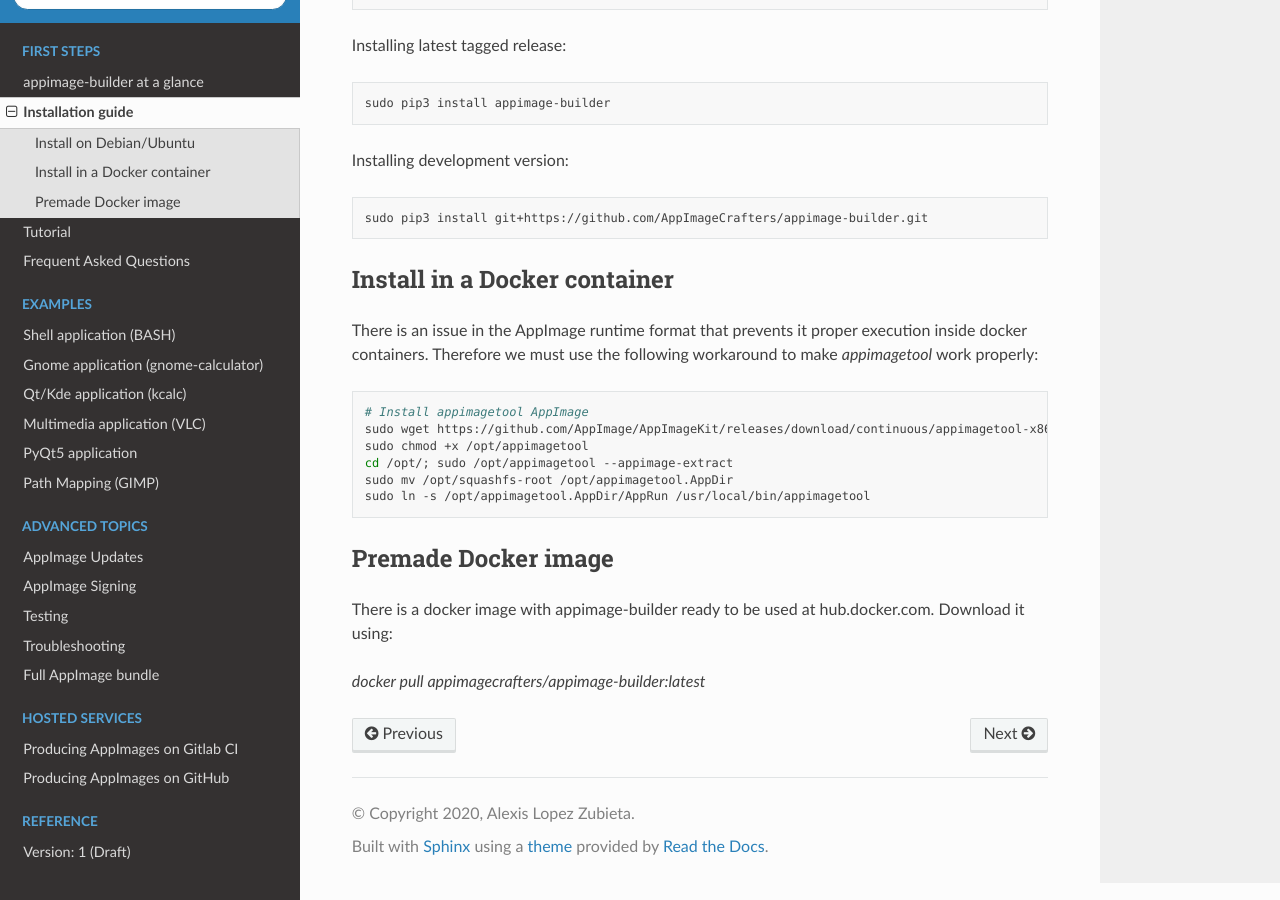
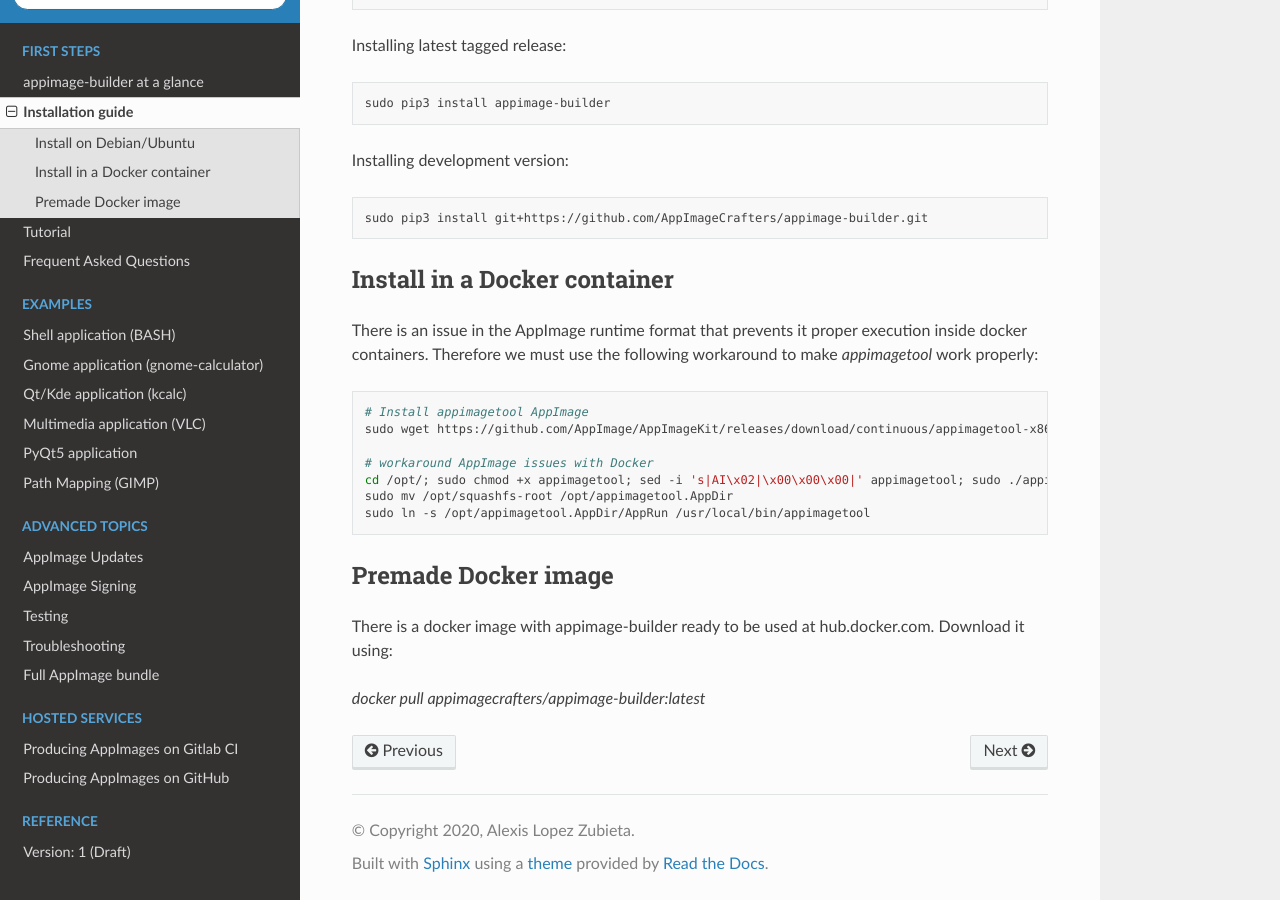
Before and after one commit to AppImageCrafters/appimage-builder-docs, a Sphinx documentation site: the page built from source/intro/install.rst, in a window 1280 px wide and 900 px high, scrolled down 508 px. Built offline with Sphinx 7.4.7 and the Read the Docs theme 2.0.0, drawn with Linux system fonts in a browser that asks for light colours.

Commit message:
Add remove magic bytes hack to docker install instructions

```diff
--- a/source/intro/install.rst
+++ b/source/intro/install.rst
@@ -47,8 +47,9 @@ Therefore we must use the following workaround to make `appimagetool` work prope
 
     # Install appimagetool AppImage
     sudo wget https://github.com/AppImage/AppImageKit/releases/download/continuous/appimagetool-x86_64.AppImage -O /opt/appimagetool
-    sudo chmod +x /opt/appimagetool
-    cd /opt/; sudo /opt/appimagetool --appimage-extract
+
+    # workaround AppImage issues with Docker
+    cd /opt/; sudo chmod +x appimagetool; sed -i 's|AI\x02|\x00\x00\x00|' appimagetool; sudo ./appimagetool --appimage-extract
     sudo mv /opt/squashfs-root /opt/appimagetool.AppDir
     sudo ln -s /opt/appimagetool.AppDir/AppRun /usr/local/bin/appimagetool
 
```
